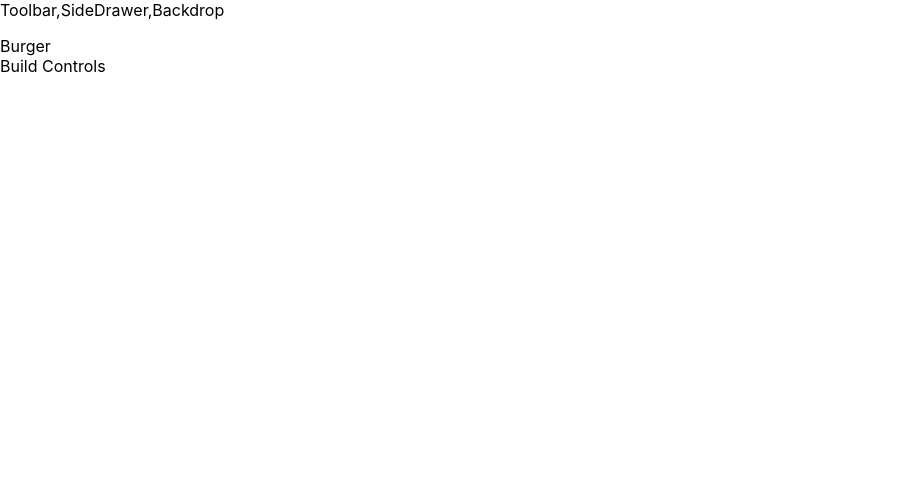
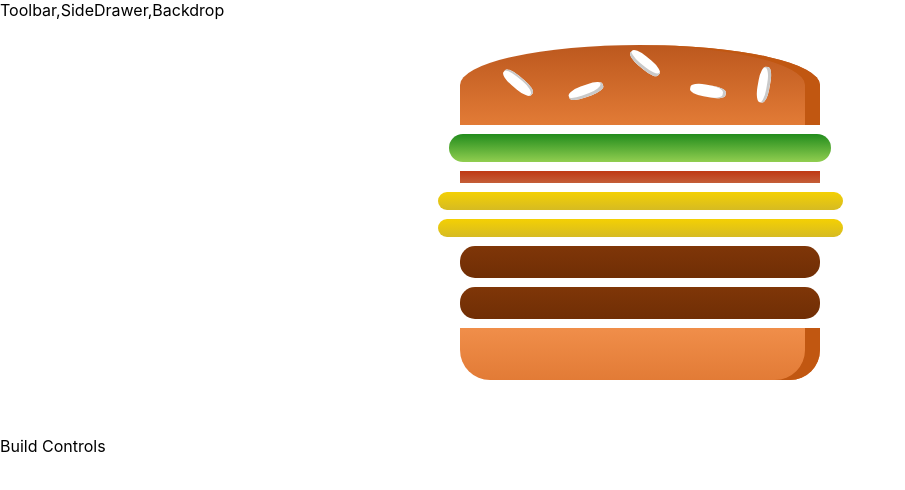
Before and after one commit to minzhoudu/Burger-Builder---React-Project, a React (Create React App) app: page / in a window 1280 px wide. Shown: the top 490 px of the page, without its empty margins (0-905 px from the left). Built offline with nearby package versions, Linux system fonts and the light colour scheme.

Commit message:
adding dynamic ingredients

```diff
--- a/src/components/Burger/Burger.jsx
+++ b/src/components/Burger/Burger.jsx
@@ -0,0 +1,21 @@
+import React from "react";
+
+import classes from "./Burger.module.css";
+import BurgerIngredient from "./BurgerIngredient/BurgerIngredient";
+
+const burger = (props) => {
+  const transformedIngredients = Object.keys(props.ingredients).map((igKey) => {
+    return [...Array(props.ingredients[igKey])].map((_, i) => {
+      return <BurgerIngredient key={igKey + i} type={igKey} />;
+    });
+  });
+  return (
+    <div className={classes.Burger}>
+      <BurgerIngredient type="bread-top" />
+      {transformedIngredients}
+      <BurgerIngredient type="bread-bottom" />
+    </div>
+  );
+};
+
+export default burger;
--- /dev/null
+++ b/src/components/Burger/Burger.module.css
@@ -0,0 +1,30 @@
+.Burger {
+  margin: auto;
+  height: 250px;
+  overflow: scroll;
+  text-align: center;
+  font-weight: bold;
+  font-size: 1.2rem;
+}
+
+@media (min-width: 1000px) and (min-height: 700px) {
+  .Burger {
+    width: 700px;
+    height: 600px;
+  }
+}
+
+@media (min-width: 500px) and (min-height: 401px) {
+  .Burger {
+    width: 450px;
+    height: 400px;
+  }
+}
+
+@media (min-width: 500px) and (max-height: 400px) {
+  .Burger {
+    width: 350px;
+    height: 300px;
+  }
+}
+/*# sourceMappingURL=Burger.module.css.map */
--- /dev/null
+++ b/src/components/Burger/Burger.module.scss
@@ -0,0 +1,28 @@
+.Burger {
+  // width: 100%;
+  margin: auto;
+  height: 250px;
+  overflow: scroll;
+  text-align: center;
+  font-weight: bold;
+  font-size: 1.2rem;
+}
+
+@media (min-width: 1000px) and (min-height: 700px) {
+  .Burger {
+    width: 700px;
+    height: 600px;
+  }
+}
+@media (min-width: 500px) and (min-height: 401px) {
+  .Burger {
+    width: 450px;
+    height: 400px;
+  }
+}
+@media (min-width: 500px) and (max-height: 400px) {
+  .Burger {
+    width: 350px;
+    height: 300px;
+  }
+}
--- a/src/components/Burger/BurgerIngredient/BurgerIngredient.jsx
+++ b/src/components/Burger/BurgerIngredient/BurgerIngredient.jsx
@@ -1,7 +1,7 @@
 import React from "react";
 import PropTypes from "prop-types";
 
-import classes from "./BurgerIngredient.modules.css";
+import classes from "./BurgerIngredient.module.css";
 
 const burgerIngredient = (props) => {
   let ingredient = null;
@@ -29,7 +29,7 @@
       break;
     case "bacon":
       ingredient = <div className={classes.Bacon}></div>;
-
+      break;
     default:
       ingredient = null;
       break;
@@ -37,7 +37,7 @@
   return ingredient;
 };
 
-burgerIngredient.PropTypes = {
+burgerIngredient.propTypes = {
   type: PropTypes.string.isRequired,
 };
 
--- a/src/components/Burger/BurgerIngredient/BurgerIngredient.modules.css
+++ b/src/components/Burger/BurgerIngredient/BurgerIngredient.module.css
@@ -128,4 +128,4 @@
   background: linear-gradient(#bf3813, #c45e38);
   margin: 2% auto;
 }
-/*# sourceMappingURL=BurgerIngredient.modules.css.map */
+/*# sourceMappingURL=BurgerIngredient.module.css.map */
--- a/src/containers/BurgerBuilder/BurgerBuilder.jsx
+++ b/src/containers/BurgerBuilder/BurgerBuilder.jsx
@@ -1,15 +1,28 @@
 import React, { Component } from "react";
 
+import Burger from "../../components/Burger/Burger";
 class BurgerBuilder extends Component {
-  state = {};
+  //default state
+  state = {
+    ingredients: {
+      salad: 1,
+      bacon: 1,
+      cheese: 2,
+      meat: 2,
+    },
+  };
+
+  //render
   render() {
     return (
       <>
-        <div>Burger</div>
+        <Burger ingredients={this.state.ingredients} />
         <div>Build Controls</div>
       </>
     );
   }
+
+  //handlers
 }
 
 export default BurgerBuilder;
```
Also changed, not shown: src/components/Burger/BurgerIngredient/BurgerIngredient.module.scss (renamed from src/components/Burger/BurgerIngredient/BurgerIngredient.modules.scss), 2 other files (tests, documents, lock files or other folders).
